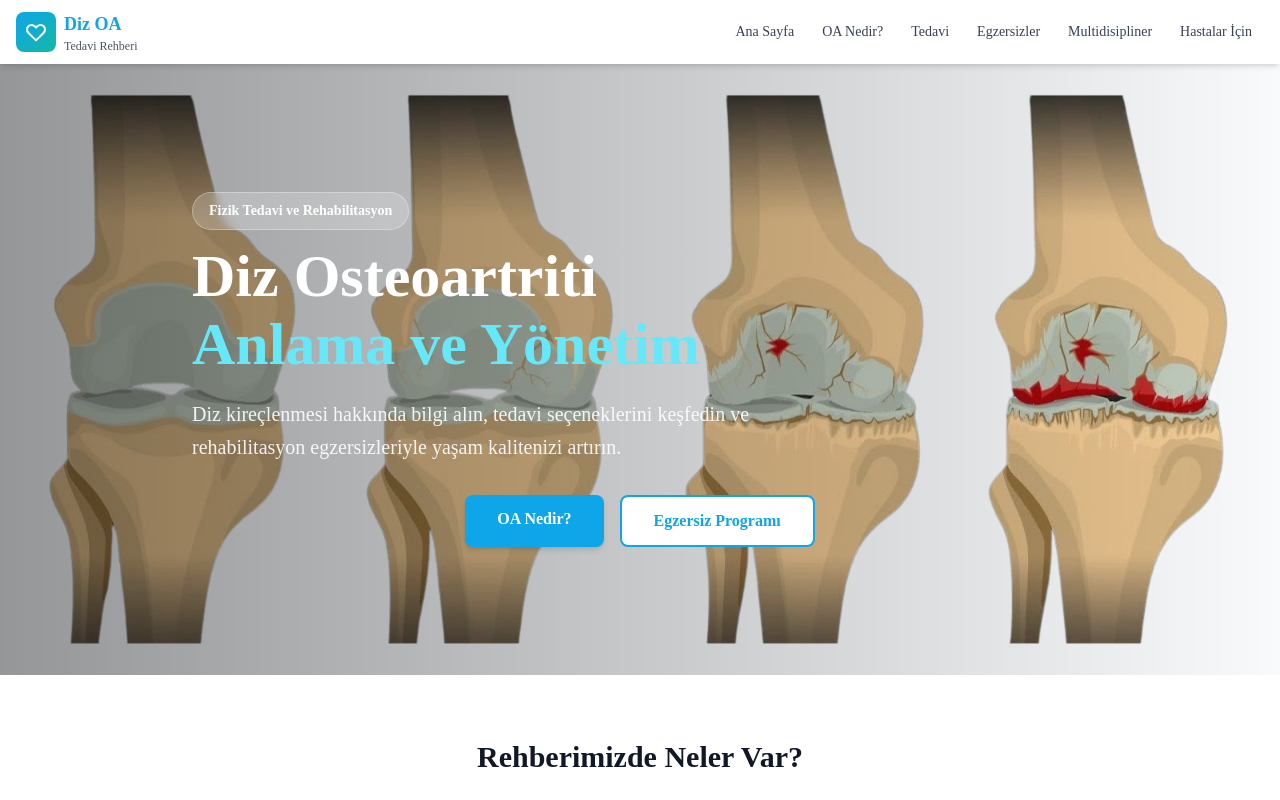
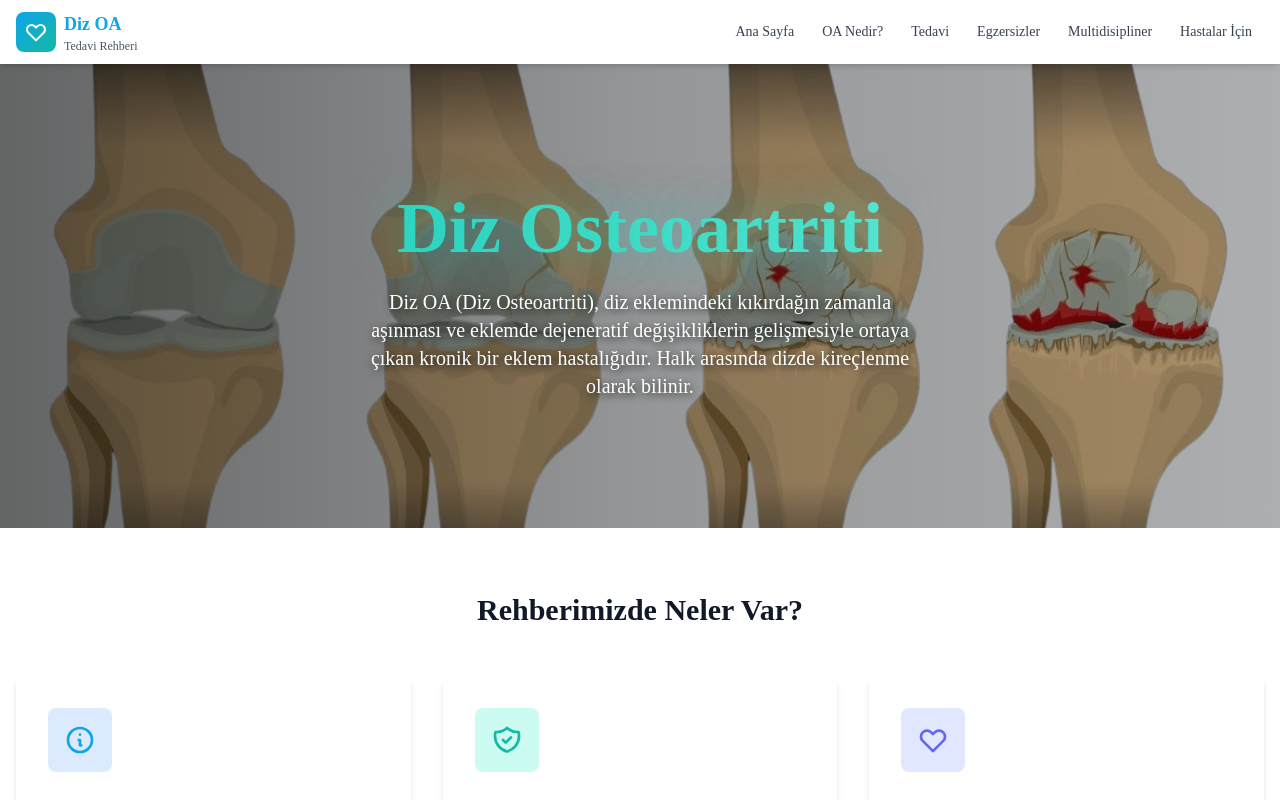
Before and after one commit to pat-0/diz-osteoartriti, a Next.js app: page / in a window 1280 px wide. Shown: the top 800 px of the page. Built offline with nearby package versions, Linux system fonts and the light colour scheme.

Commit message:
Hero section güncellemeleri - gradient shine animasyonu + tam OA tanımı

```diff
--- a/app/globals.css
+++ b/app/globals.css
@@ -63,3 +63,30 @@ html {
 .info-card:hover {
   @apply transform -translate-y-1;
 }
+
+/* Shine animation for gradient text */
+@keyframes shine {
+  0% {
+    background-position: 0% 50%;
+  }
+  100% {
+    background-position: 200% 50%;
+  }
+}
+
+.animate-shine {
+  animation: shine 3s linear infinite;
+  background-size: 200% auto;
+}
+
+/* Fade-in animation for paragraphs */
+@keyframes fade-in {
+  0% {
+    opacity: 0;
+    transform: translateY(20px);
+  }
+  100% {
+    opacity: 1;
+    transform: translateY(0);
+  }
+}
--- a/app/page.tsx
+++ b/app/page.tsx
@@ -8,34 +8,34 @@ export default function HomePage() {
         className="relative overflow-hidden py-24 md:py-32 bg-cover bg-center bg-no-repeat"
         style={{ backgroundImage: "url('/images/hero-bg.png')" }}
       >
-        <div className="absolute inset-0 bg-gradient-to-r from-black/40 via-black/20 to-transparent"></div>
+        <div className="absolute inset-0 bg-gradient-to-r from-black/60 via-black/40 to-black/30"></div>
         <div className="container mx-auto px-4 relative">
-          <div className="max-w-4xl mx-auto">
-            <div className="inline-block px-4 py-2 bg-white/20 text-white backdrop-blur-sm rounded-full text-sm font-semibold mb-4 border border-white/30">
-              Fizik Tedavi ve Rehabilitasyon
-            </div>
-            <h1 className="text-4xl md:text-6xl font-bold text-white mb-6">
+          <div className="max-w-xl mx-auto text-center">
+            <h1
+              className="text-5xl md:text-7xl font-bold mb-6"
+              style={{
+                background: "linear-gradient(to right, #2DD4BF, #5EEAD4, #14B8A6)",
+                WebkitBackgroundClip: "text",
+                backgroundClip: "text",
+                WebkitTextFillColor: "transparent",
+                color: "transparent",
+                textShadow: "0 0 50px rgba(45, 212, 191, 0.6)",
+                animation: "shine 3s linear infinite",
+                backgroundSize: "200% auto"
+              }}
+            >
               Diz Osteoartriti
-              <span className="block text-cyan-300 mt-2">Anlama ve Yönetim</span>
             </h1>
-            <p className="text-xl text-white/90 mb-8 leading-relaxed max-w-2xl">
-              Diz kireçlenmesi hakkında bilgi alın, tedavi seçeneklerini keşfedin ve
-              rehabilitasyon egzersizleriyle yaşam kalitenizi artırın.
+            <p
+              className="text-lg md:text-xl text-white leading-relaxed font-medium opacity-0 animate-fade-in"
+              style={{
+                textShadow: "2px 2px 10px rgba(0,0,0,0.9)",
+                animation: "fade-in 1s ease-out 0.5s forwards"
+              }}
+            >
+              Diz OA (Diz Osteoartriti), diz eklemindeki kıkırdağın zamanla aşınması ve eklemde dejeneratif
+              değişikliklerin gelişmesiyle ortaya çıkan kronik bir eklem hastalığıdır. Halk arasında {"dizde kireçlenme"} olarak bilinir.
             </p>
-            <div className="flex flex-col sm:flex-row gap-4 justify-center">
-              <Link
-                href="/oa-nedir"
-                className="px-8 py-3 bg-primary text-white rounded-lg font-semibold hover:bg-primary-600 transition-colors shadow-md hover:shadow-lg"
-              >
-                OA Nedir?
-              </Link>
-              <Link
-                href="/egzersizler"
-                className="px-8 py-3 bg-white text-primary border-2 border-primary rounded-lg font-semibold hover:bg-primary-50 transition-colors"
-              >
-                Egzersiz Programı
-              </Link>
-            </div>
           </div>
         </div>
       </section>
--- a/tailwind.config.ts
+++ b/tailwind.config.ts
@@ -62,6 +62,30 @@ const config: Config = {
         sans: ["var(--font-geist-sans)", "system-ui", "sans-serif"],
         mono: ["var(--font-geist-mono)", "monospace"],
       },
+      keyframes: {
+        "fade-in-up": {
+          "0%": {
+            opacity: "0",
+            transform: "translateY(20px)",
+          },
+          "100%": {
+            opacity: "1",
+            transform: "translateY(0)",
+          },
+        },
+        "gradient-x": {
+          "0%, 100%": {
+            backgroundPosition: "0% 50%",
+          },
+          "50%": {
+            backgroundPosition: "100% 50%",
+          },
+        },
+      },
+      animation: {
+        "fade-in-up": "fade-in-up 0.8s ease-out",
+        "gradient-x": "gradient-x 3s ease infinite",
+      },
     },
   },
   plugins: [],
```
